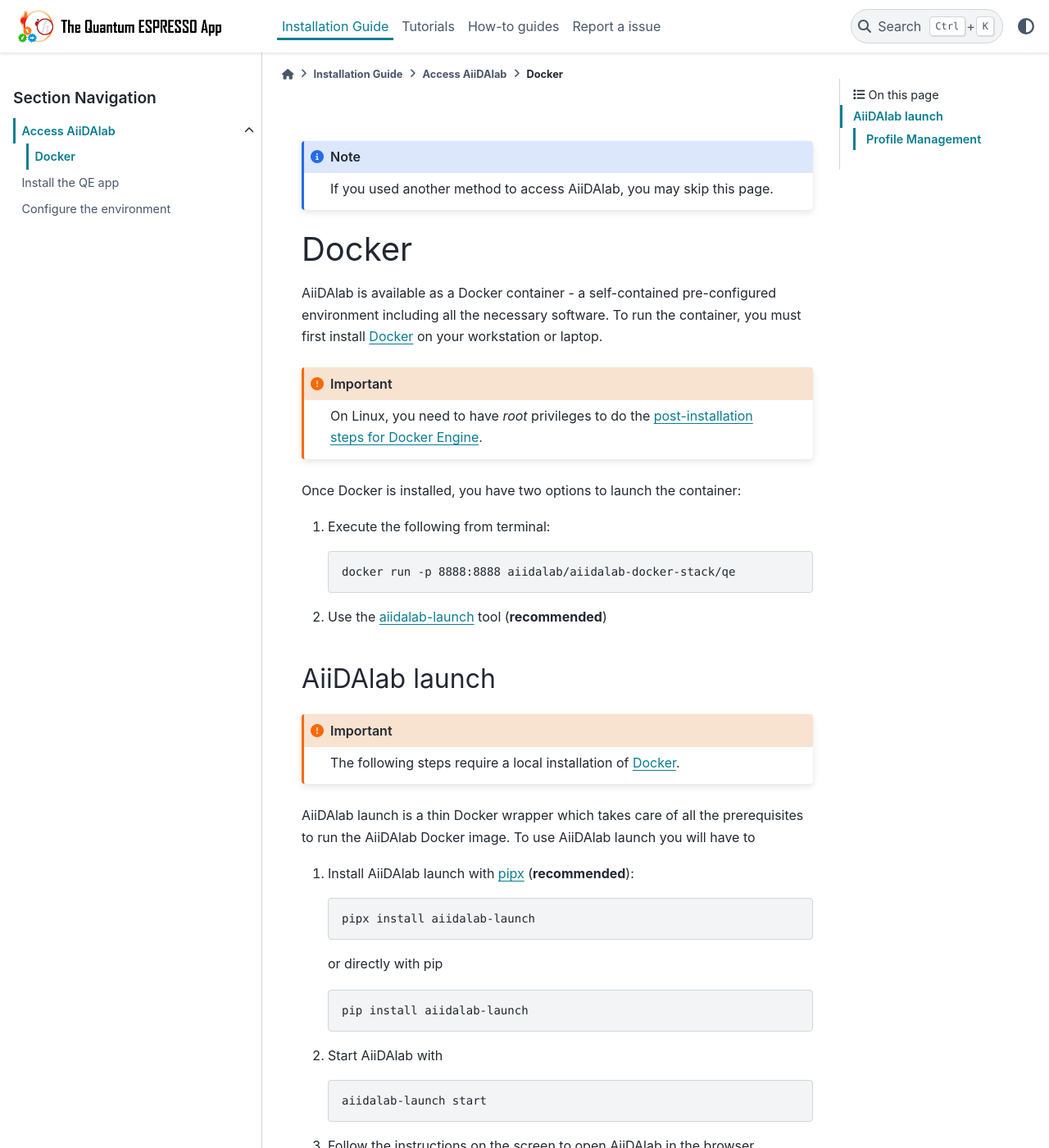
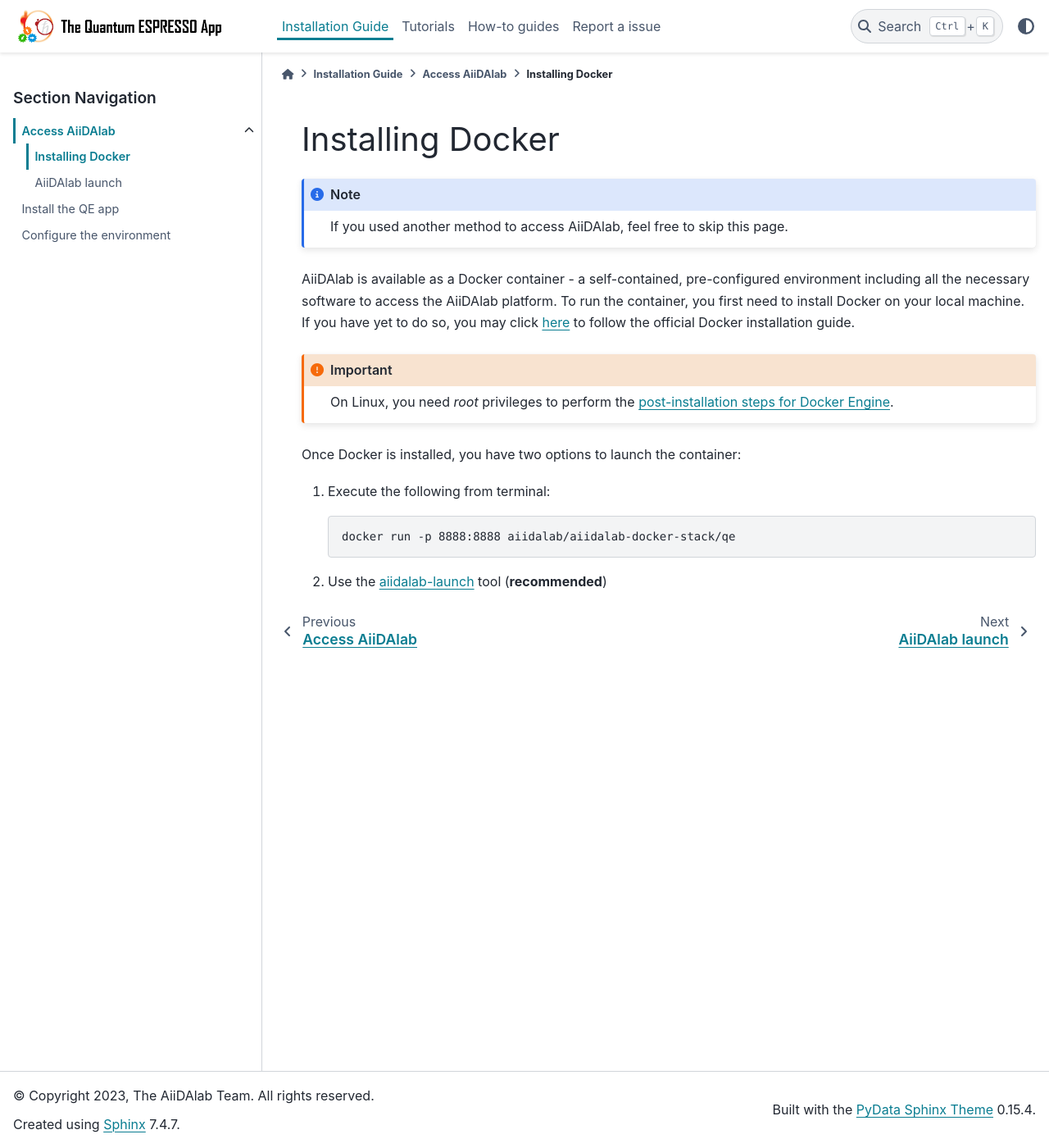
Before and after one commit to aiidalab/aiidalab-qe, a Sphinx documentation site: the page built from docs/source/installation/aiidalab/docker.rst, in a window 1280 px wide and 1400 px high. Shown: the whole window at 82% size. Built offline with Sphinx 7.4.7 and the PyData theme 0.15.4, drawn with Linux system fonts in a browser that asks for light colours; some of the changed text lies outside the part shown.

Commit message:
Decouple docker pages

```diff
--- a/docs/source/installation/aiidalab/docker.rst
+++ b/docs/source/installation/aiidalab/docker.rst
@@ -1,16 +1,16 @@
+=================
+Installing Docker
+=================
+
 .. note::
 
-   If you used another method to access AiiDAlab, you may skip this page.
+   If you used another method to access AiiDAlab, feel free to skip this page.
 
-======
-Docker
-======
-
-AiiDAlab is available as a Docker container - a self-contained pre-configured environment including all the necessary software. To run the container, you must first install `Docker`_ on your workstation or laptop.
+AiiDAlab is available as a Docker container - a self-contained, pre-configured environment including all the necessary software to access the AiiDAlab platform. To run the container, you first need to install Docker on your local machine. If you have yet to do so, you may click `here <https://docs.docker.com/get-docker>`_ to follow the official Docker installation guide.
 
 .. important::
 
-   On Linux, you need to have `root` privileges to do the `post-installation steps for Docker Engine <https://docs.docker.com/engine/install/linux-postinstall/>`_.
+   On Linux, you need `root` privileges to perform the `post-installation steps for Docker Engine <https://docs.docker.com/engine/install/linux-postinstall/>`_.
 
 Once Docker is installed, you have two options to launch the container:
 
@@ -20,59 +20,4 @@
 
       docker run -p 8888:8888 aiidalab/aiidalab-docker-stack/qe
 
-#.  Use the :ref:`aiidalab-launch <aiidalab_launch>` tool (**recommended**)
-
-
-.. _aiidalab_launch:
-
-AiiDAlab launch
-***************
-
-.. important::
-
-   The following steps require a local installation of `Docker`_.
-
-AiiDAlab launch is a thin Docker wrapper which takes care of all the prerequisites to run the AiiDAlab Docker image. To use AiiDAlab launch you will have to
-
-#. Install AiiDAlab launch with `pipx <https://pypa.github.io/pipx/installation/>`_ (**recommended**):
-
-   .. code-block:: console
-
-      pipx install aiidalab-launch
-
-   or directly with pip
-
-   .. code-block:: console
-
-      pip install aiidalab-launch
-
-#. Start AiiDAlab with
-
-   .. code-block:: console
-
-       aiidalab-launch start
-
-#. Follow the instructions on the screen to open AiiDAlab in the browser
-
-.. tip::
-
-   For more detailed help, run
-
-   .. code-block:: console
-
-      aiidalab-launch --help
-
-Profile Management
-^^^^^^^^^^^^^^^^^^
-
-You can manage multiple profiles in AiiDAlab launch, e.g., with different home directories or ports. For more information, run
-
-.. code-block:: console
-
-   aiidalab-launch profiles --help
-
-You can inspect the status of all configured AiiDAlab profiles with
-
-.. code-block:: console
-
-   aiidalab-launch status
+#.  Use the :doc:`aiidalab-launch <aiidalab_launch>` tool (**recommended**)
--- a/docs/source/installation/aiidalab/index.rst
+++ b/docs/source/installation/aiidalab/index.rst
@@ -79,3 +79,4 @@
    :hidden:
 
    docker
+   aiidalab_launch
```
Also changed, not shown: docs/source/installation/aiidalab/aiidalab_launch.rst (added, +58 -0 lines).
